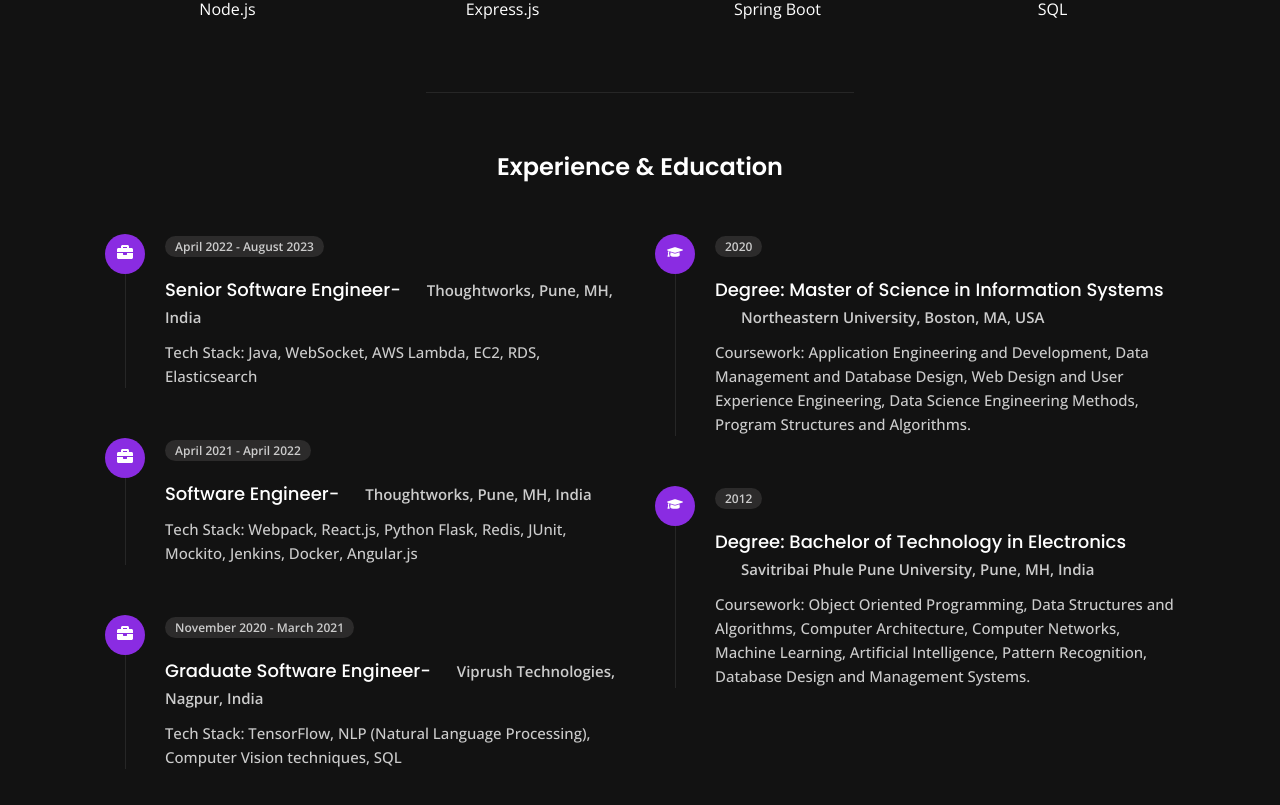
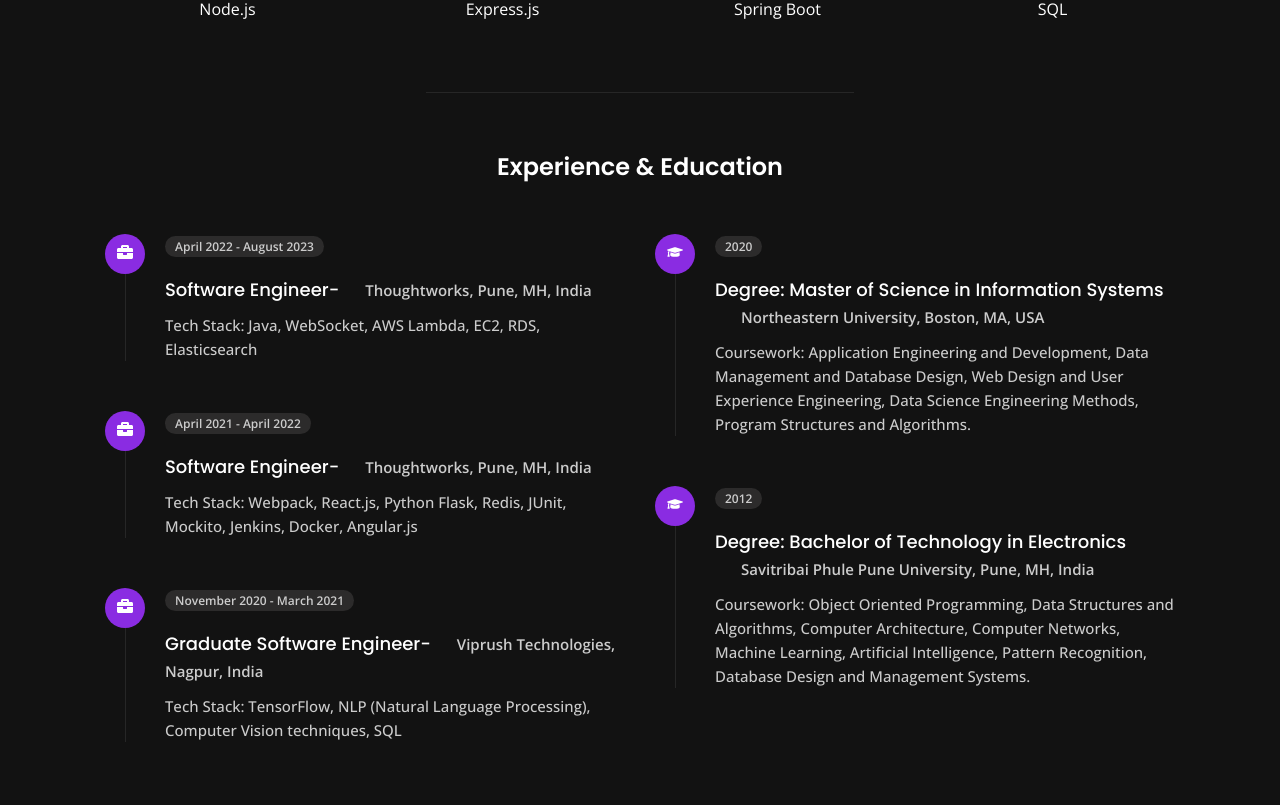
Before and after one commit to sakshiwadaskar/portfolio-website, a React (Vite) app: page /about in a window 1280 px wide. Shown: the part 2120-2925 px from the top of the page. Built offline with nearby package versions, Linux system fonts and the light colour scheme.

Commit message:
minor bug fix

```diff
--- a/src/data.jsx
+++ b/src/data.jsx
@@ -119,7 +119,7 @@ export const resume = [
         category: 'experience',
         icon: <FaBriefcase/>,
         year: 'April 2022  - August 2023',
-        title: 'Senior Software Engineer-<span>Thoughtworks, Pune, MH, India</span>',
+        title: 'Software Engineer-<span>Thoughtworks, Pune, MH, India</span>',
         desc: 'Tech Stack: Java, WebSocket, AWS Lambda, EC2, RDS, Elasticsearch',
     },
 
```
